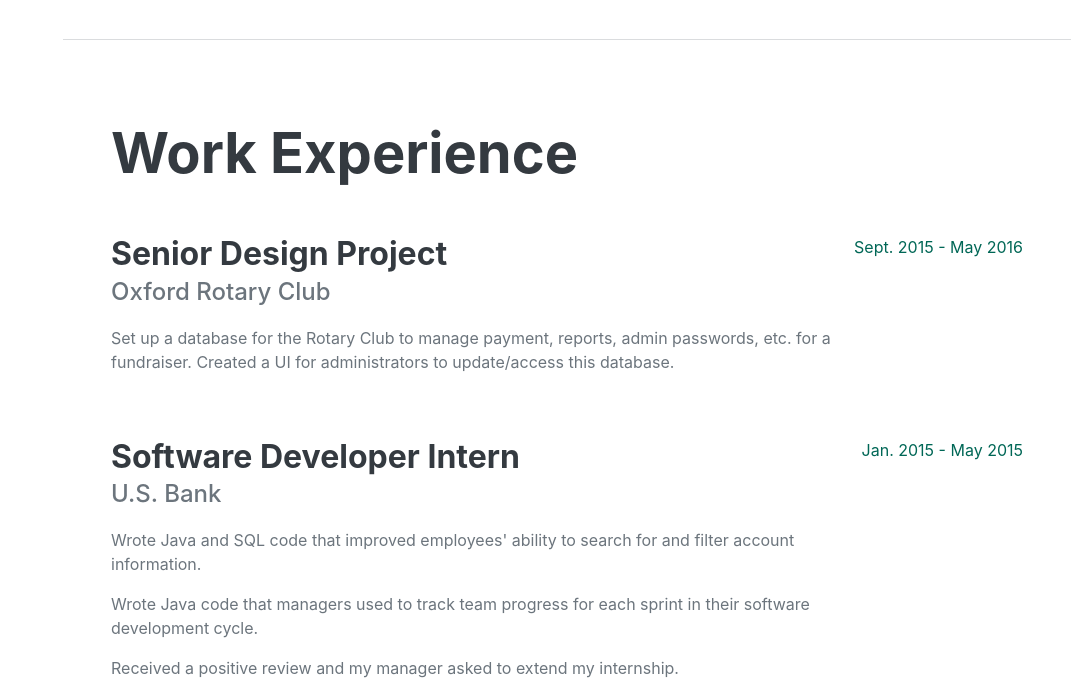
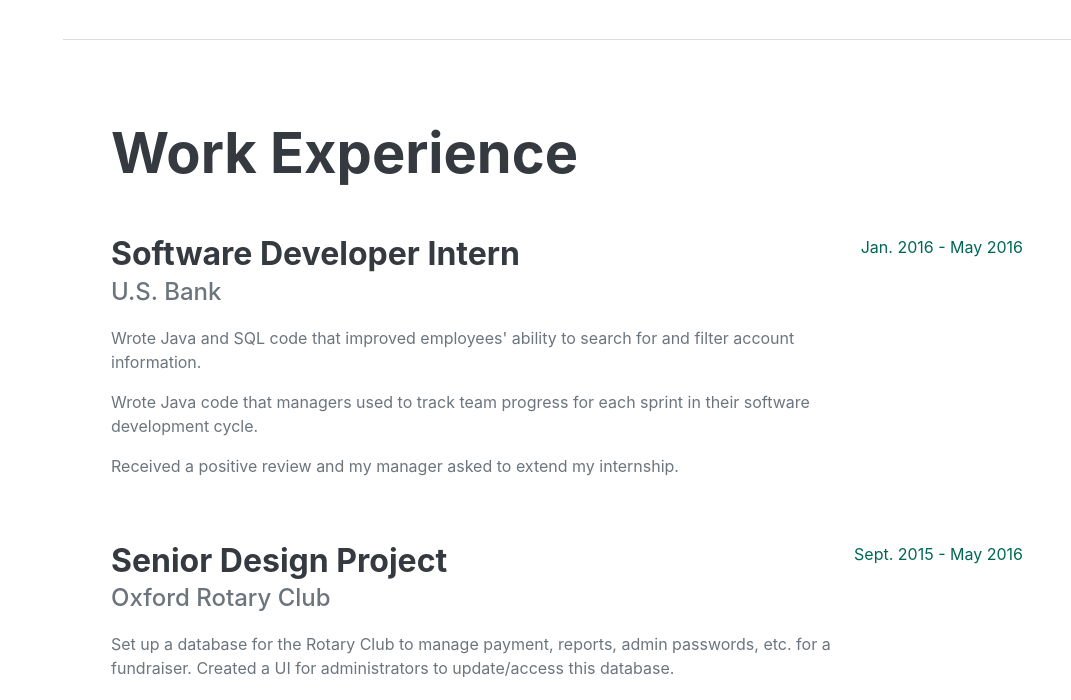
Before and after one commit to ericbode216/django-professional-portfolio, a Django app: page / in a window 1280 px wide. Shown: the part 3695-4395 px from the top of the page, without its empty margins (209-1280 px from the left). Run offline with Django 5.2, Linux system fonts and the light colour scheme; some libraries are stand-ins or nearby versions; some web fonts are replaced.

Commit message:
fixed work experience

```diff
--- a/Projects/templates/home.html
+++ b/Projects/templates/home.html
@@ -205,14 +205,7 @@
             <section class="resume-section" id="experience">
                 <div class="resume-section-content">
                     <h2 class="mb-5">Work Experience</h2>
-                    <div class="d-flex flex-column flex-md-row justify-content-between mb-5">
-                        <div class="flex-grow-1">
-                            <h3 class="mb-0">Senior Design Project</h3>
-                            <div class="subheading mb-3">Oxford Rotary Club</div>
-                            <p>Set up a database for the Rotary Club to manage payment, reports, admin passwords, etc. for a fundraiser. Created a UI for administrators to update/access this database.</p>
-                        </div>
-                        <div class="flex-shrink-0"><span class="text-primary">Sept. 2015 - May 2016</span></div>
-                    </div>
+
                     <div class="d-flex flex-column flex-md-row justify-content-between mb-5">
                         <div class="flex-grow-1">
                             <h3 class="mb-0">Software Developer Intern</h3>
@@ -221,7 +214,15 @@
                             <p>Wrote Java code that managers used to track team progress for each sprint in their software development cycle.</p>
                             <p>Received a positive review and my manager asked to extend my internship.</p>
                         </div>
-                        <div class="flex-shrink-0"><span class="text-primary">Jan. 2015 - May 2015</span></div>
+                        <div class="flex-shrink-0"><span class="text-primary">Jan. 2016 - May 2016</span></div>
+                    </div>
+                    <div class="d-flex flex-column flex-md-row justify-content-between mb-5">
+                        <div class="flex-grow-1">
+                            <h3 class="mb-0">Senior Design Project</h3>
+                            <div class="subheading mb-3">Oxford Rotary Club</div>
+                            <p>Set up a database for the Rotary Club to manage payment, reports, admin passwords, etc. for a fundraiser. Created a UI for administrators to update/access this database.</p>
+                        </div>
+                        <div class="flex-shrink-0"><span class="text-primary">Sept. 2015 - May 2016</span></div>
                     </div>
                     <div class="d-flex flex-column flex-md-row justify-content-between mb-5">
                         <div class="flex-grow-1">
```
